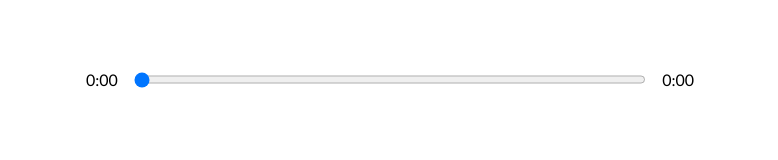
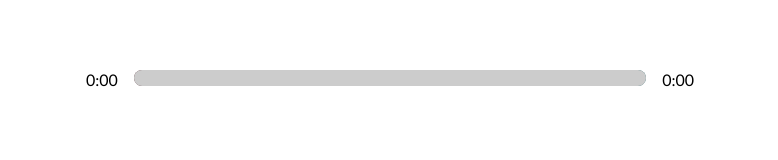
Before and after one commit to josecaballero/react-player, a React (Create React App) app: page / in a window 1280 px wide. Shown: the part 506-666 px from the top of the page, without its empty margins (250-1028 px from the left). Built offline with nearby package versions, Linux system fonts and the light colour scheme.

Commit message:
added input range styling and animation

```diff
--- a/src/App.js
+++ b/src/App.js
@@ -2,7 +2,7 @@ import React, { useState, useRef } from "react";
 import Player from "./components/Player";
 import Song from "./components/Song";
 import Library from "./components/Library";
-import data from "./util";
+import data from "./data";
 
 import "./styles/app.scss";
 import Nav from "./components/Nav";
@@ -18,13 +18,25 @@ function App() {
   const [songInfo, setSongInfo] = useState({
     currentTime: 0,
     duration: 0,
+    animationPercentage: 0,
   });
   const [libraryStatus, setLibraryStatus] = useState(false);
 
   const timeUpdateHandler = (e) => {
     const current = e.target.currentTime;
     const duration = e.target.duration;
-    setSongInfo({ ...songInfo, currentTime: current, duration: duration });
+    // calculate percentage
+    const roundedCurrent = Math.round(current);
+    const roundedDuration = Math.round(duration);
+    const animation = Math.round((roundedCurrent / roundedDuration) * 100);
+    console.log(animation);
+
+    setSongInfo({
+      ...songInfo,
+      currentTime: current,
+      duration: duration,
+      animationPercentage: animation,
+    });
   };
 
   return (
--- a/src/components/LibrarySong.js
+++ b/src/components/LibrarySong.js
@@ -1,4 +1,5 @@
 import React from "react";
+import { playAudio } from "../util";
 
 const LibrarySong = ({
   songs,
@@ -26,17 +27,8 @@ const LibrarySong = ({
       }
     });
     setSongs(newSongs);
-
-    // Check if the song is playing
-    if (isPlaying) {
-      const playPromise = audioRef.current.play();
-      if (playPromise !== undefined) {
-        playPromise.then((audio) => {
-          audioRef.current.play();
-        });
-      }
-    }
-    audioRef.current.play();
+    // check if the song is playing
+    playAudio(isPlaying, audioRef);
   };
 
   return (
--- a/src/components/Player.js
+++ b/src/components/Player.js
@@ -1,4 +1,5 @@
 import React, { useEffect } from "react";
+import { playAudio } from "../util";
 import { FontAwesomeIcon } from "@fortawesome/react-fontawesome";
 import {
   faPlay,
@@ -63,17 +64,30 @@ const Player = ({
     if (direction === "skip-back") {
       if ((currentIndex - 1) % songs.length === -1) {
         setCurrentSong(songs[songs.length - 1]);
+        playAudio(isPlaying, audioRef);
         return; // if this condition applies it returns an empty function
         // Without this return, it crashes.
       }
       setCurrentSong(songs[(currentIndex - 1) % songs.length]);
     }
+    playAudio(isPlaying, audioRef);
+  };
+
+  //Add the styles
+  const trackAnim = {
+    transform: `translateX(${songInfo.animationPercentage}%)`,
   };
 
   return (
     <div className="player">
       <div className="player__timer">
         <p className="player__text">{formatTime(songInfo.currentTime)}</p>
+        <div
+          style={{
+            background: `linear-gradient(to right, ${currentSong.color[0]}, ${currentSong.color[1]})`,
+          }}
+          className="track"
+        >
           <input
             min={0}
             max={songInfo.duration || 0}
@@ -82,7 +96,11 @@ const Player = ({
             type="range"
             onChange={dragHandler}
           />
-        <p className="player__text">{formatTime(songInfo.duration)}</p>
+          <div style={trackAnim} className="animate-track"></div>
+        </div>
+        <p className="player__text">
+          {songInfo.duration ? formatTime(songInfo.duration) : "0:00"}
+        </p>
       </div>
 
       <div className="player__controls">
--- /dev/null
+++ b/src/data.js
@@ -0,0 +1,88 @@
+import { v4 as uuidv4 } from "uuid";
+
+function chillHop() {
+  return [
+    {
+      name: "Looking in",
+      cover:
+        "https://chillhop.com/wp-content/uploads/2021/08/af3ce13ad39d38057f00144f8a7c295877ccfec1-1024x1024.jpg",
+      artist: "Smile High, Teddy Roxpin",
+      audio: "https://mp3.chillhop.com/serve.php/?mp3=23335",
+      color: ["#438991", "#2E7180"],
+      id: uuidv4(),
+      active: true,
+    },
+    {
+      name: "Montauk Paddling",
+      cover:
+        "https://chillhop.com/wp-content/uploads/2022/04/50d1e8b673f1afde1fefeb1c8cc895139def15c5-1024x1024.jpg",
+      artist: "auv",
+      audio: "https://mp3.chillhop.com/serve.php/?mp3=34372",
+      color: ["#DFD3BD", "#C43453"],
+      id: uuidv4(),
+      active: false,
+    },
+    {
+      name: "Drift",
+      cover:
+        "https://chillhop.com/wp-content/uploads/2022/01/d7c0bd347f56540babd9dd85454b93a89df84a15-1024x1024.jpg",
+      artist: "Somni",
+      audio: "https://mp3.chillhop.com/serve.php/?mp3=30133",
+      color: ["#5B373D", "#326A70"],
+      id: uuidv4(),
+      active: false,
+    },
+    {
+      name: "Soulsounds",
+      cover:
+        "https://chillhop.com/wp-content/uploads/2021/11/4c9682ee612a3b8ef51de286c49b5489408e9257-1024x1024.jpg",
+      artist: "Parkbench Epiphany",
+      audio: "https://mp3.chillhop.com/serve.php/?mp3=27500",
+      color: ["#557282", "#DF9695"],
+      id: uuidv4(),
+      active: false,
+    },
+    {
+      name: "Conflicted",
+      cover:
+        "https://chillhop.com/wp-content/uploads/2021/08/b0bb2309d0c8fe0a32907ecddab689501b7de5cf-1024x1024.jpg",
+      artist: "Conflicted",
+      audio: "https://mp3.chillhop.com/serve.php/?mp3=24642",
+      color: ["#4D402F", "#2C3849"],
+      id: uuidv4(),
+      active: false,
+    },
+    {
+      name: "Far from home",
+      cover:
+        "https://chillhop.com/wp-content/uploads/2020/07/ad7fc4dda66ba986466fd2b1c416b0b12411ee28-1024x1024.jpg",
+      artist: "Toonorth",
+      audio: "https://mp3.chillhop.com/serve.php/?mp3=8127",
+      color: ["#5C5B59", "#689C9A"],
+      id: uuidv4(),
+      active: false,
+    },
+    {
+      name: "Far from home",
+      cover:
+        "https://chillhop.com/wp-content/uploads/2020/07/ad7fc4dda66ba986466fd2b1c416b0b12411ee28-1024x1024.jpg",
+      artist: "Toonorth",
+      audio: "https://mp3.chillhop.com/serve.php/?mp3=8127",
+      color: ["#5C5B59", "#689C9A"],
+      id: uuidv4(),
+      active: false,
+    },
+    {
+      name: "Far from home",
+      cover:
+        "https://chillhop.com/wp-content/uploads/2020/07/ad7fc4dda66ba986466fd2b1c416b0b12411ee28-1024x1024.jpg",
+      artist: "Toonorth",
+      audio: "https://mp3.chillhop.com/serve.php/?mp3=8127",
+      color: ["#5C5B59", "#689C9A"],
+      id: uuidv4(),
+      active: false,
+    },
+  ];
+}
+
+export default chillHop;
--- a/src/styles/_library.scss
+++ b/src/styles/_library.scss
@@ -43,7 +43,7 @@
   padding: 1rem 2rem;
   cursor: pointer;
   &:hover {
-    background-color: rgba(222, 222, 255, 0.5);
+    background-color: rgba(222, 222, 255, 0.9);
   }
 
   &__cover {
@@ -64,7 +64,7 @@
 }
 
 .selected {
-  background-color: rgba(222, 222, 255, 0.5);
+  background-color: rgba(222, 222, 255, 0.9);
 }
 
 .active-library {
--- a/src/styles/_player.scss
+++ b/src/styles/_player.scss
@@ -32,3 +32,40 @@
     }
   }
 }
+
+// Input Range Styling
+.player__range {
+  -webkit-appearance: none;
+  background: transparent;
+  cursor: pointer;
+
+  &:focus {
+    outline: none;
+  }
+
+  &::-webkit-slider-thumb {
+    -webkit-appearance: none;
+    height: 16px;
+    width: 16px;
+  }
+}
+
+.track {
+  background: rgba(222, 222, 255, 0.9);
+  width: 100%;
+  height: 1rem;
+  position: relative;
+  border-radius: 1rem;
+  overflow: hidden;
+}
+
+.animate-track {
+  background-color: rgb(204, 204, 204);
+  width: 100%;
+  height: 100%;
+  position: absolute;
+  top: 0;
+  left: 0;
+  transform: translateX(0);
+  pointer-events: none;
+}
--- a/src/util.js
+++ b/src/util.js
@@ -1,88 +1,10 @@
-import { v4 as uuidv4 } from "uuid";
-
-function chillHop() {
-  return [
-    {
-      name: "Looking in",
-      cover:
-        "https://chillhop.com/wp-content/uploads/2021/08/af3ce13ad39d38057f00144f8a7c295877ccfec1-1024x1024.jpg",
-      artist: "Smile High, Teddy Roxpin",
-      audio: "https://mp3.chillhop.com/serve.php/?mp3=23335",
-      color: ["#438991, #2E7180"],
-      id: uuidv4(),
-      active: true,
-    },
-    {
-      name: "Montauk Paddling",
-      cover:
-        "https://chillhop.com/wp-content/uploads/2022/04/50d1e8b673f1afde1fefeb1c8cc895139def15c5-1024x1024.jpg",
-      artist: "auv",
-      audio: "https://mp3.chillhop.com/serve.php/?mp3=34372",
-      color: ["#DFD3BD, #C43453"],
-      id: uuidv4(),
-      active: false,
-    },
-    {
-      name: "Drift",
-      cover:
-        "https://chillhop.com/wp-content/uploads/2022/01/d7c0bd347f56540babd9dd85454b93a89df84a15-1024x1024.jpg",
-      artist: "Somni",
-      audio: "https://mp3.chillhop.com/serve.php/?mp3=30133",
-      color: ["#5B373D, #326A70"],
-      id: uuidv4(),
-      active: false,
-    },
-    {
-      name: "Soulsounds",
-      cover:
-        "https://chillhop.com/wp-content/uploads/2021/11/4c9682ee612a3b8ef51de286c49b5489408e9257-1024x1024.jpg",
-      artist: "Parkbench Epiphany",
-      audio: "https://mp3.chillhop.com/serve.php/?mp3=27500",
-      color: ["#557282, #DF9695"],
-      id: uuidv4(),
-      active: false,
-    },
-    {
-      name: "Conflicted",
-      cover:
-        "https://chillhop.com/wp-content/uploads/2021/08/b0bb2309d0c8fe0a32907ecddab689501b7de5cf-1024x1024.jpg",
-      artist: "Conflicted",
-      audio: "https://mp3.chillhop.com/serve.php/?mp3=24642",
-      color: ["#4D402F, #2C3849"],
-      id: uuidv4(),
-      active: false,
-    },
-    {
-      name: "Far from home",
-      cover:
-        "https://chillhop.com/wp-content/uploads/2020/07/ad7fc4dda66ba986466fd2b1c416b0b12411ee28-1024x1024.jpg",
-      artist: "Toonorth",
-      audio: "https://mp3.chillhop.com/serve.php/?mp3=8127",
-      color: ["#5C5B59, #689C9A"],
-      id: uuidv4(),
-      active: false,
-    },
-    {
-      name: "Far from home",
-      cover:
-        "https://chillhop.com/wp-content/uploads/2020/07/ad7fc4dda66ba986466fd2b1c416b0b12411ee28-1024x1024.jpg",
-      artist: "Toonorth",
-      audio: "https://mp3.chillhop.com/serve.php/?mp3=8127",
-      color: ["#5C5B59, #689C9A"],
-      id: uuidv4(),
-      active: false,
-    },
-    {
-      name: "Far from home",
-      cover:
-        "https://chillhop.com/wp-content/uploads/2020/07/ad7fc4dda66ba986466fd2b1c416b0b12411ee28-1024x1024.jpg",
-      artist: "Toonorth",
-      audio: "https://mp3.chillhop.com/serve.php/?mp3=8127",
-      color: ["#5C5B59, #689C9A"],
-      id: uuidv4(),
-      active: false,
-    },
-  ];
-}
-
-export default chillHop;
+export const playAudio = (isPlaying, audioRef) => {
+  if (isPlaying) {
+    const playPromise = audioRef.current.play();
+    if (playPromise !== undefined) {
+      playPromise.then((audio) => {
+        audioRef.current.play();
+      });
+    }
+  }
+};
```
Lines whose indentation alone changed are shown as unchanged.
